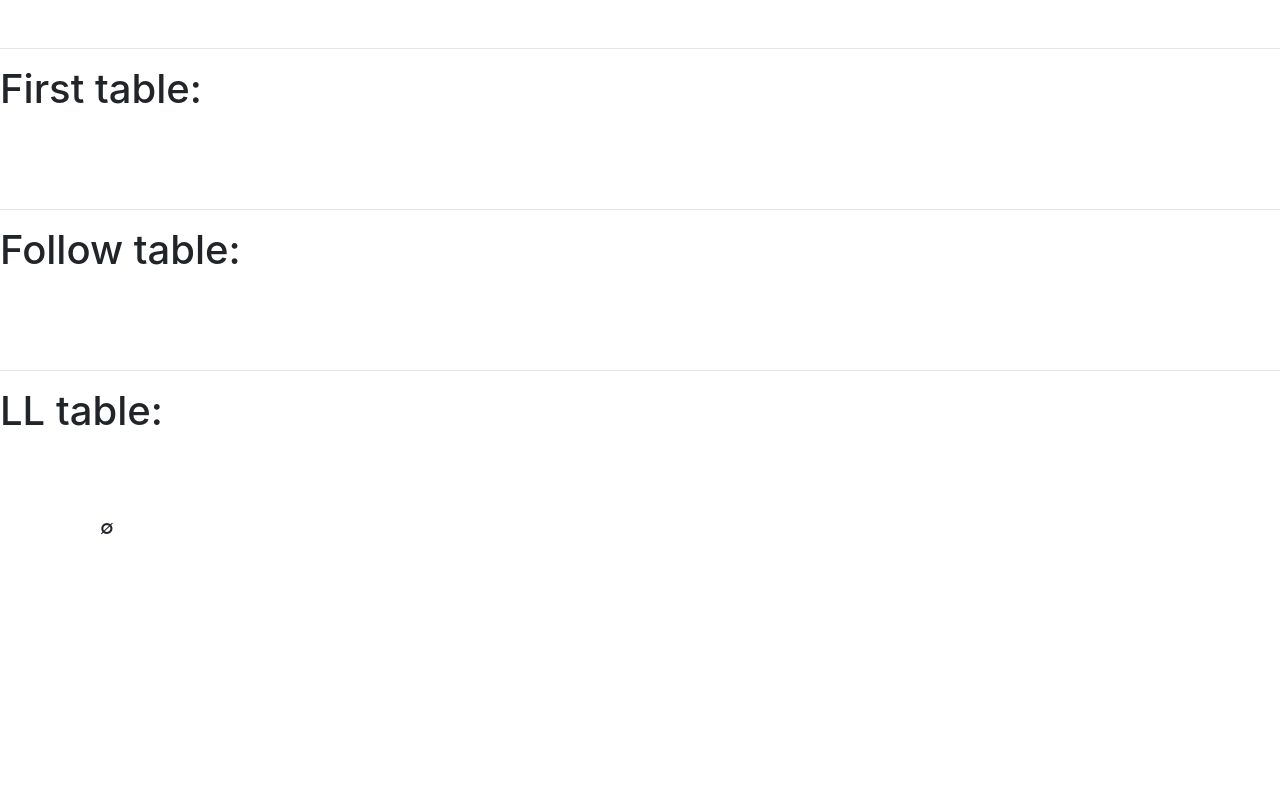
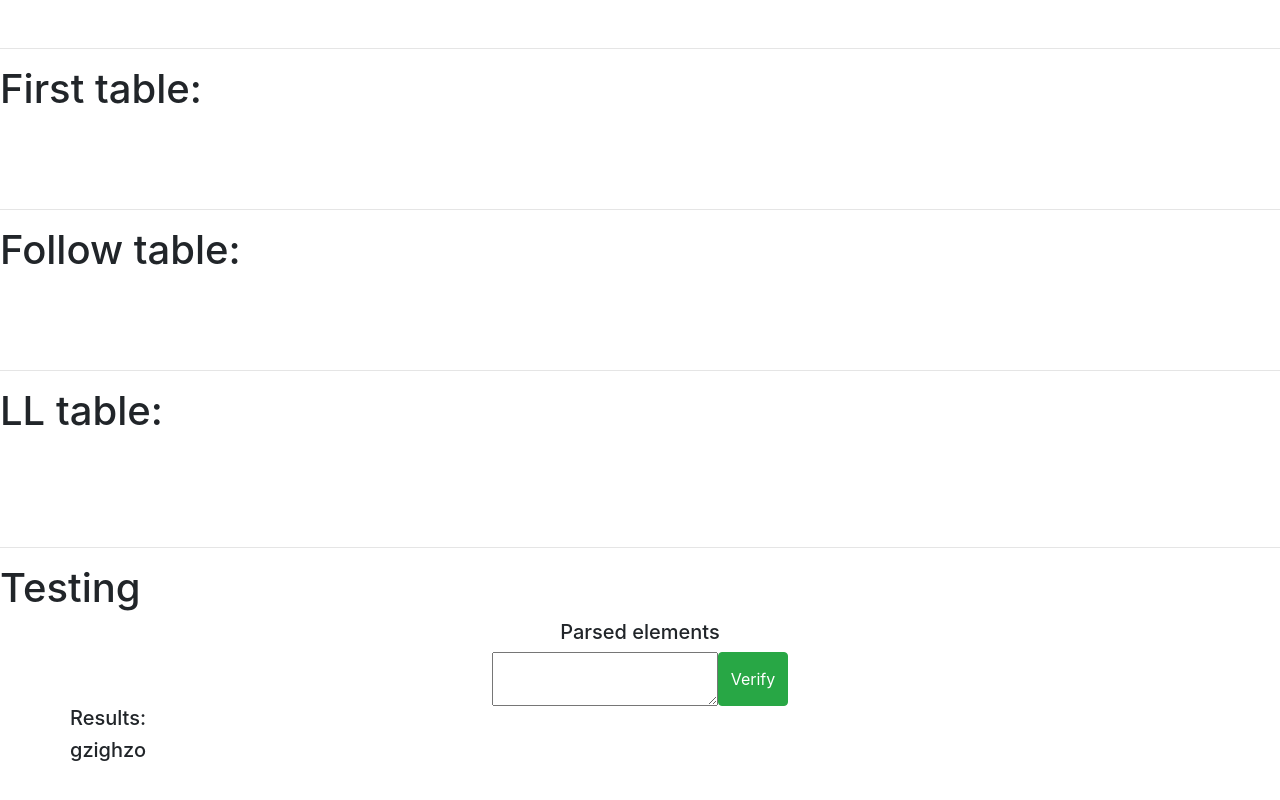
Before and after one commit to rht48/context-free-grammar, an Angular app: page /home in a window 1280 px wide. Shown: the part 520-1320 px from the top of the page. Before the commit the page ends 1067 px from the top, so only its background shows below. Built offline with nearby package versions, Linux system fonts and the light colour scheme.

Commit message:
Add parse service

```diff
--- a/src/app/pages/home/components/calc-grammar/calc-grammar.component.html
+++ b/src/app/pages/home/components/calc-grammar/calc-grammar.component.html
@@ -49,7 +49,7 @@
 <h1 style="margin-bottom: 2em;">LL table:</h1>
 <div class="container">
     <div class="container row">
-        <h5 class="col-3" [innerHTML]="showGrammarService.getNumberedRules(calculationsService.getGrammar())"></h5>
+        <h5 class="col-3" *ngIf="calculationsService.getGrammar().getRules().length > 0" [innerHTML]="showGrammarService.getNumberedRules(calculationsService.getGrammar())"></h5>
         <app-table class="col-9" [table]="calculationsService.getLLTable()" [strategy]="getNumberStrategy()" type="double"></app-table>
     </div>
 </div>
--- a/src/app/pages/home/components/parse/parse.component.html
+++ b/src/app/pages/home/components/parse/parse.component.html
@@ -1 +1,16 @@
-<p>parse works!</p>
+<h1>Testing</h1>
+<div class="container">
+    <div class="row justify-content-center">
+        <h5>Parsed elements</h5>
+    </div>
+    <div class="row justify-content-center">
+        <textarea></textarea>
+        <button class="btn btn-success">Verify</button>
+    </div>
+    <div class="row">
+        <h5>Results: </h5>
+    </div>
+    <div class="row">
+        <h5>gzighzo</h5>
+    </div>
+</div>
--- a/src/app/pages/home/home.page.html
+++ b/src/app/pages/home/home.page.html
@@ -4,3 +4,6 @@
 <app-config-grammar></app-config-grammar>
 <hr/>
 <app-calc-grammar></app-calc-grammar>
+<hr/>
+<app-parse></app-parse>
+<div style="margin-bottom: 10em;"></div>
```
Also changed, not shown: src/app/pages/home/services/parse.service.ts (added, +9 -0 lines), 1 other file (tests, documents, lock files or other folders).
